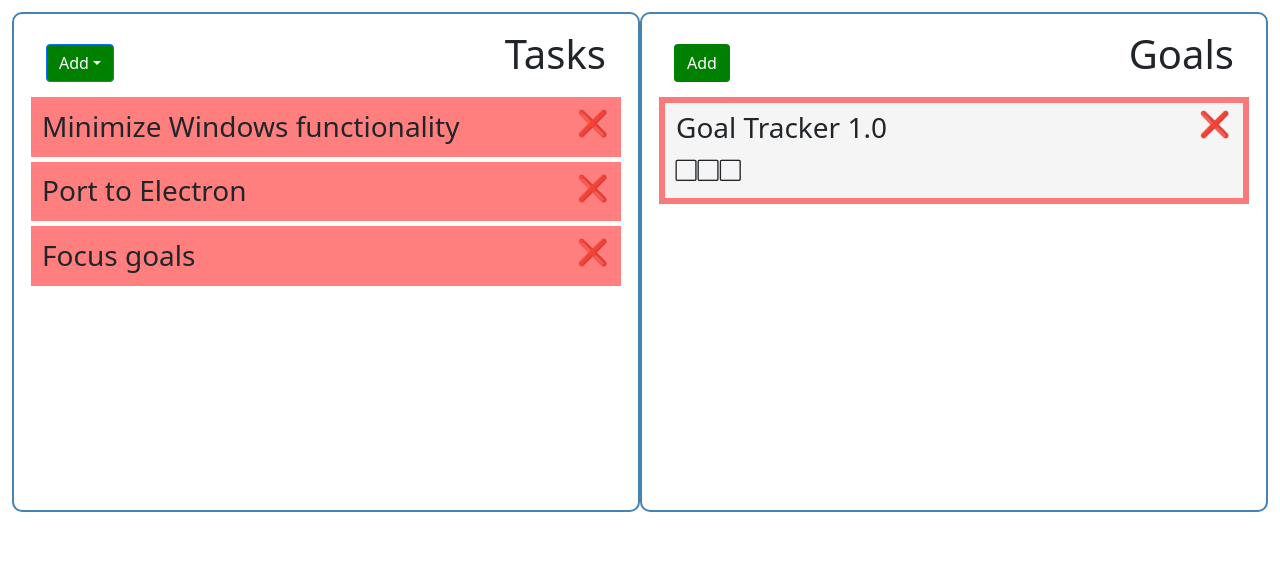
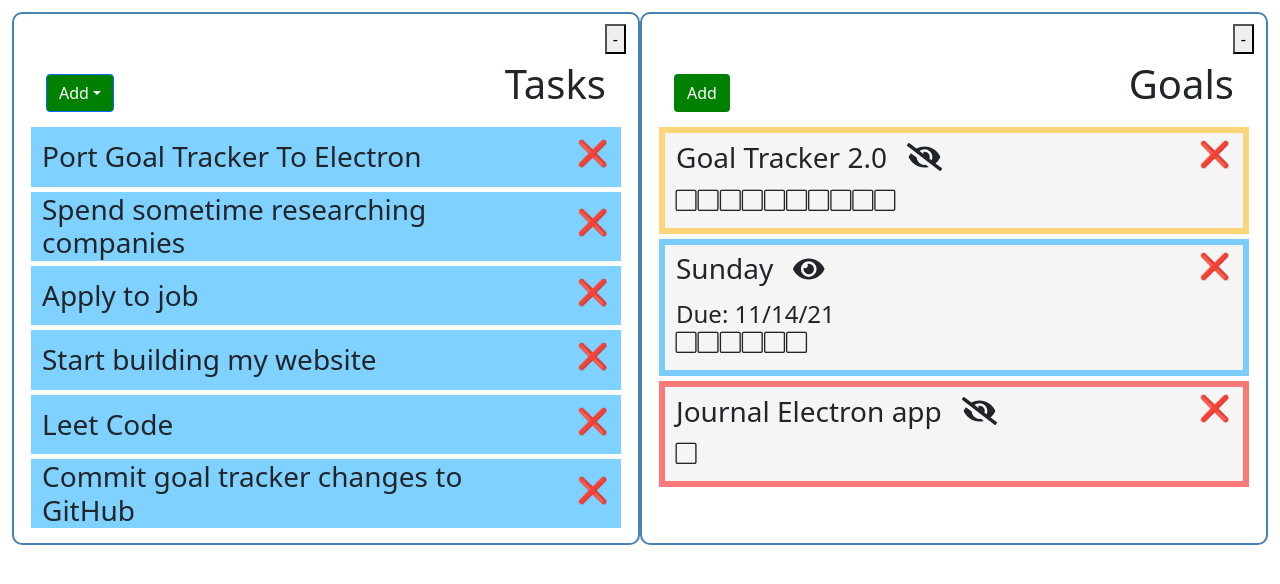
Before and after one commit to mgadbois-code/Goal-Tracker, a React (Create React App) app: page / in a window 1280 px wide. Shown: the top 584 px of the page. Built offline with nearby package versions, Linux system fonts and the light colour scheme; data requests are answered from the project's data file.

Commit message:
version 1.0, added minimization and goal focusing

```diff
--- a/db.json
+++ b/db.json
@@ -1,27 +1,116 @@
 {
   "goals": [
     {
-      "title": "Goal Tracker 1.0",
+      "title": "Goal Tracker 2.0",
       "dueDate": "",
       "tasks": [
         {
           "id": 1,
-          "title": "Minimize Windows functionality",
+          "title": "Day planner",
           "done": false
         },
         {
           "id": 2,
-          "title": "Port to Electron",
+          "title": "Project Category",
           "done": false
         },
         {
           "id": 3,
-          "title": "Focus goals",
+          "title": "Completed Goals",
+          "done": false
+        },
+        {
+          "id": 4,
+          "title": "React Native",
+          "done": false
+        },
+        {
+          "id": 5,
+          "title": "Reorgainzing functionality",
+          "done": false
+        },
+        {
+          "id": 6,
+          "title": "Change Icon",
+          "done": false
+        },
+        {
+          "id": 7,
+          "title": "Acknowledge Empty goal/TaskList",
+          "done": false
+        },
+        {
+          "id": 8,
+          "title": "Edit Goal Functionality",
+          "done": false
+        },
+        {
+          "id": 9,
+          "title": "Implent Calendar",
+          "done": false
+        },
+        {
+          "id": 10,
+          "title": "Integrate Journal App",
+          "done": false
+        }
+      ],
+      "color": "#ffb50080",
+      "id": 2,
+      "visible": false
+    },
+    {
+      "title": "Sunday",
+      "dueDate": "11/14/21",
+      "tasks": [
+        {
+          "id": 1,
+          "title": "Port Goal Tracker To Electron",
+          "done": false
+        },
+        {
+          "id": 2,
+          "title": "Spend sometime researching companies",
+          "done": false
+        },
+        {
+          "id": 3,
+          "title": "Apply to job",
+          "done": false
+        },
+        {
+          "id": 4,
+          "title": "Start building my website",
+          "done": false
+        },
+        {
+          "id": 5,
+          "title": "Leet Code",
+          "done": false
+        },
+        {
+          "id": 6,
+          "title": "Commit goal tracker changes to GitHub",
+          "done": false
+        }
+      ],
+      "color": "#00a3ff80",
+      "visible": true,
+      "id": 3
+    },
+    {
+      "title": "Journal Electron app",
+      "dueDate": "",
+      "tasks": [
+        {
+          "id": 1,
+          "title": "Make This",
           "done": false
         }
       ],
       "color": "#ff000080",
-      "id": 1
+      "visible": false,
+      "id": 5
     }
   ]
 }
--- a/package.json
+++ b/package.json
@@ -5,6 +5,9 @@
   "dependencies": {
     "@emotion/react": "^11.5.0",
     "@emotion/styled": "^11.3.0",
+    "@fortawesome/fontawesome-svg-core": "^1.2.36",
+    "@fortawesome/free-solid-svg-icons": "^5.15.4",
+    "@fortawesome/react-fontawesome": "^0.1.16",
     "@mui/material": "^5.0.4",
     "@testing-library/jest-dom": "^5.14.1",
     "@testing-library/react": "^11.2.7",
--- a/src/App.js
+++ b/src/App.js
@@ -5,6 +5,9 @@
 import TaskList from "./components/TaskList";
 import AddGoal from "./components/AddGoal";
 import GoalList from "./components/GoalList";
+import MinMaxButtons from "./components/MinMaxButtons";
+
+
 
 
 function App() {
@@ -15,6 +18,7 @@
   const [minimizeGoals, setMinimizeGoals] = useState(false)
   const [goals, setGoals] = useState([ ])
   const [goalColor,setGoalColor] = useState("white")
+  const [visible, setVisible] = useState(true)
 
   const fetchGoals = async() => {
     const res = await fetch('http://localhost:5000/goals')
@@ -221,23 +225,64 @@
   //
 }
 
+const toggleVisible = async (goalId) => {
+  // setVisible(!visible)
 
+  let targetGoal = goals.filter((goal)=> {return goal.id==goalId})[0]
+  let visibility = false
+  if(targetGoal.hasOwnProperty("visible")){
+    visibility = !targetGoal.visible
+  }
+  targetGoal.visible = visibility
+
+
+  const goalToUpdate = await fetchGoal(goalId)
+  goalToUpdate.visible = visibility;
+
+  const res = await fetch(`http://localhost:5000/goals/${goalId}`, {
+    method: 'PUT',
+    headers: {
+      'Content-type': 'application/json'
+    },
+    body: JSON.stringify(goalToUpdate)
+  })
+
+  const data = await res.json();
+
+
+  let newGoals = [...goals]
+  newGoals= newGoals.map((goal) => {
+    if(goal.id=== targetGoal.id){
+      return targetGoal
+    }
+    else{
+      return goal
+    }
+  })
+  setGoals(newGoals)
+  console.log(visibility)
+
+}
 
 
   return (
     <div className="App">
 
-      <div className="container">
+
+     {!minimizeTasks && <div className="container">
         {/* Tasks components */}
+        <MinMaxButtons component = "Tasks" miniTasks = {minimizeTasks} miniGoals = {minimizeGoals} toggleMiniTasks={() => setMinimizeTasks(!minimizeTasks)} toggleMiniGoals={() => setMinimizeGoals(!minimizeGoals)} />
         {showAddTask ? <Header buttonColor="red" buttonText="✖️ Never Mind" title="New Task" onAdd={() => (setShowAddTask(!showAddTask))}/> : <Header goals={goals} title="Tasks"  onAdd={handleDropDown} />}
         {showAddTask ? <AddTask addToGoal={addToGoal.id} onSubmit={submitTasks}/> : <TaskList goals={goals} removeTask={removeTask}  onToggle={toggleDone} />}
-      </div>
-      <div className = "container">
+      </div>}
+
+      {!minimizeGoals && <div className = "container">
         {/* Goals components */}
+        <MinMaxButtons component = "Goals" miniTasks = {minimizeTasks} miniGoals = {minimizeGoals} toggleMiniTasks={() => setMinimizeTasks(!minimizeTasks)} toggleMiniGoals={() => setMinimizeGoals(!minimizeGoals)} />
        {showAddGoal ? <Header  buttonColor="red" buttonText="✖️ Never Mind" title="New Goal" onAdd={() => setShowAddGoal(!showAddGoal)}/> :  <Header  buttonColor="green" buttonText="Add"title="Goals" onAdd={() => setShowAddGoal(!showAddGoal)}/>}
         {showAddGoal ? <AddGoal setShowGoals={() => setShowAddGoal(!showAddGoal)} addGoal={addGoal} onChange={handleColorChange} />:
-        <GoalList goals={goals}  removeGoal={removeGoal} onToggle ={toggleSubGoals} toggleDone={toggleDone}/>}
-      </div>
+        <GoalList goals={goals}  removeGoal={removeGoal} onToggle ={toggleSubGoals} toggleDone={toggleDone} toggleVisible={toggleVisible} />}
+      </div>}
 
     </div>
   );
--- a/src/components/AddGoal.js
+++ b/src/components/AddGoal.js
@@ -12,6 +12,7 @@
     var [taskName, setTaskName] = useState("")
     var [taskArr, setTaskArr] = useState([])
     var [color,setColor] = useState("#ff000080")
+    var [visible, setVisible] = useState(true)
 
     const addTask = (event) => {
         event.preventDefault()
@@ -48,7 +49,7 @@
               return;
           }
 
-          let goal = {title: goalName, dueDate: dueDate, tasks: taskArr, color: color};
+          let goal = {title: goalName, dueDate: dueDate, tasks: taskArr, color: color, visible:true};
           props.addGoal(goal)
 
 
--- /dev/null
+++ b/src/components/FocusButton.js
@@ -0,0 +1,16 @@
+import { FontAwesomeIcon } from '@fortawesome/react-fontawesome'
+import { faEye } from '@fortawesome/free-solid-svg-icons'
+import { faEyeSlash } from '@fortawesome/free-solid-svg-icons'
+
+
+
+const FocusButton = ({toggleVisible, goalId, visible}) => {
+    return (
+        <div style={{paddingLeft:"20px"}}>
+            {visible && <FontAwesomeIcon icon={faEye} onClick = {(event) => {event.stopPropagation(); toggleVisible(goalId);}} />}
+            {!visible && <FontAwesomeIcon icon={faEyeSlash} onClick = {(event) => {event.stopPropagation(); toggleVisible(goalId);}} />}
+        </div>
+    )
+}
+
+export default FocusButton
--- a/src/components/Goal.js
+++ b/src/components/Goal.js
@@ -1,5 +1,7 @@
 import SubGoal from "./SubGoal"
 import ItemRemovebutton from "./ItemRemoveButton"
+import FocusButton from "./FocusButton"
+
 const Goal = (props) => {
 
     //order Tasks by whether they are done
@@ -10,8 +12,10 @@
 
     return (
         <div className="item pointer" style={{border:"solid 6px", borderColor: props.goal.color}} onClick={() => props.onToggle(props.goal.id)}>
+
             <div className="header" style={{marginTop:"-5px"}}>
-            <h3 className="detail" onClick={() => props.onToggle(props.goal.id)}>{props.goal.title}</h3>
+            <h3 className="detail flex"  onClick={() => props.onToggle(props.goal.id)}>{props.goal.title}<FocusButton visible={props.goal.visible} goalId ={props.goal.id} toggleVisible = {props.toggleVisible}/> </h3>
+
             <ItemRemovebutton allDone={undoneTasks.length} removeGoal={() => props.removeGoal(props.goal.id)}/>
             </div>
             {props.goal.dueDate !=="" && <h4 onClick={() => props.onToggle(props.goal.id)} className="detail">Due: {props.goal.dueDate} </h4>}
@@ -22,6 +26,7 @@
                 }
                 return <p>⬜</p>
             })}
+
             </div>
             {props.goal.showSubGoals && <SubGoal goal={props.goal} toggleDone={props.toggleDone} tasks={tasks}/>}
         </div>
--- a/src/components/GoalList.js
+++ b/src/components/GoalList.js
@@ -6,7 +6,7 @@
     return (
         <div>
            { props.goals.map((goal,index) =>
-           <Goal key = {index} removeGoal={props.removeGoal} toggleDone = {props.toggleDone} goal= {goal} onToggle={props.onToggle}/>
+           <Goal key = {index} removeGoal={props.removeGoal} toggleDone = {props.toggleDone} goal= {goal} onToggle={props.onToggle} toggleVisible={props.toggleVisible}/>
            )}
         </div>
     )
--- /dev/null
+++ b/src/components/MinMaxButtons.js
@@ -0,0 +1,14 @@
+import Button from "@restart/ui/esm/Button"
+
+const MinMaxButtons = ({toggleMiniTasks, toggleMiniGoals,miniGoals, miniTasks,component}) => {
+    return (
+        <div style={{display:"flex", flexDirection:"row-reverse"}}>
+
+           {((component == "Goals" || miniGoals) && !miniTasks) && <button onClick ={toggleMiniGoals}>{component == "Tasks" ? "G" : "-"}</button>}
+
+            {((component == "Tasks" || miniTasks) && !miniGoals) && <button onClick={toggleMiniTasks}>{component=="Goals" ?  "T" : "-"}</button>}
+        </div>
+        )
+}
+
+export default MinMaxButtons
--- a/src/components/TaskList.js
+++ b/src/components/TaskList.js
@@ -4,7 +4,7 @@
 const TaskList = (props) => {
     return (
         <div>
-            { props.goals.map((goal) => goal.tasks.filter((task) => !task.done).map((task) => <Task onToggle={props.onToggle} removeTask={props.removeTask}  goal= {goal} task={task} />))}
+            { props.goals.filter(goal => goal.visible).map((goal) => goal.tasks.filter((task) => !task.done).map((task) => <Task onToggle={props.onToggle} removeTask={props.removeTask}  goal= {goal} task={task} />))}
         </div>
     )
 }
--- a/src/index.css
+++ b/src/index.css
@@ -119,7 +119,7 @@
   display: flex;
   justify-content: space-between;
   /* border: solid black 2px; */
-  align-items: center;
+  align-items:center;
 
 }
 
```
Also changed, not shown: 1 other file (tests, documents, lock files or other folders).
